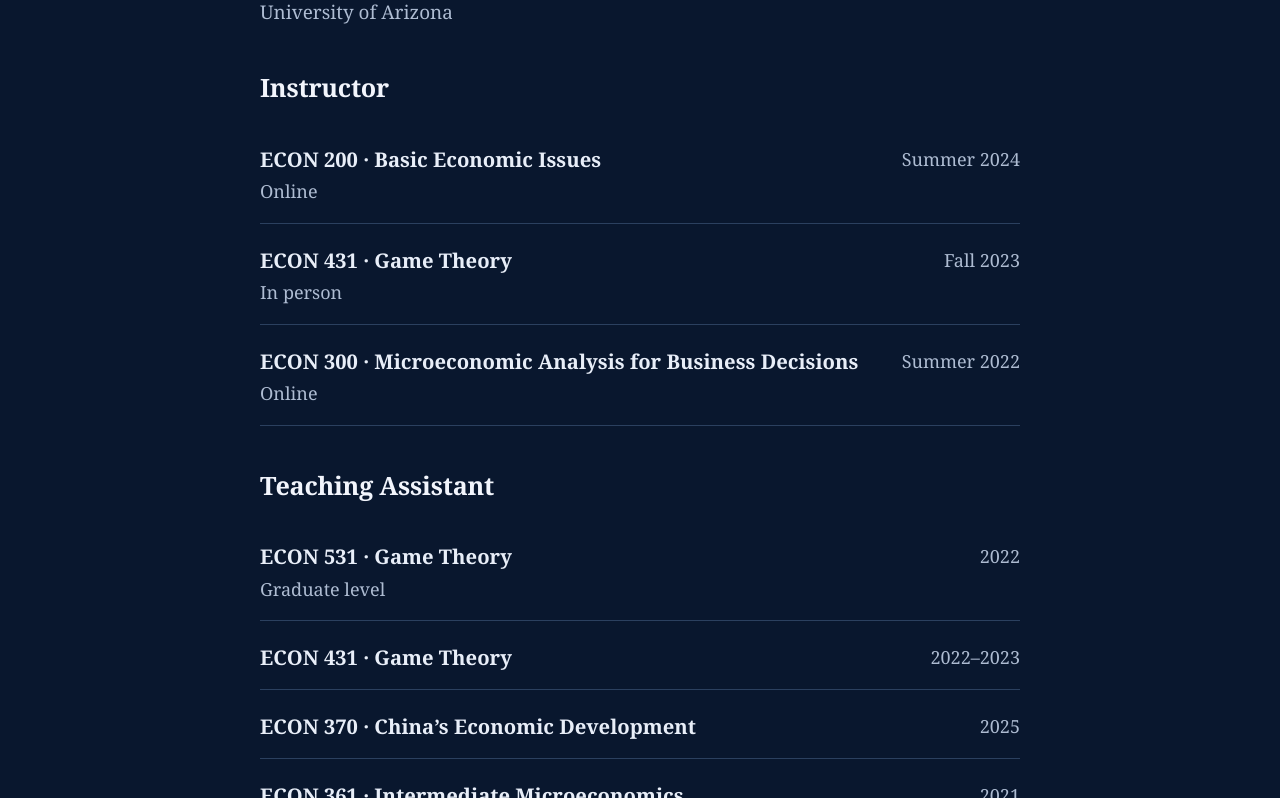
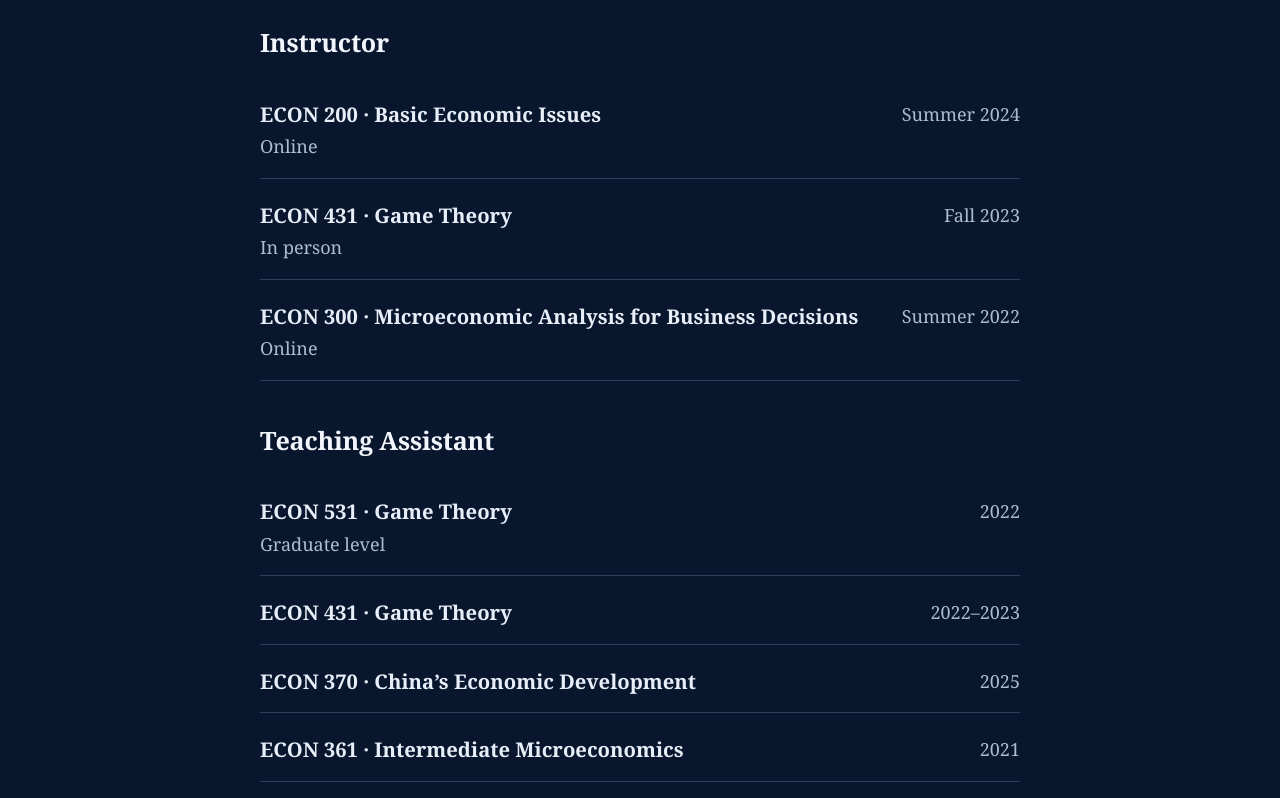
Before and after one commit to WanderCroC/wandercroc.github.io, a website: page site/teaching/index.html in a window 1280 px wide. Shown: the part 209-1007 px from the top of the page. Drawn offline with Linux system fonts and the light colour scheme.

Commit message:
Update index.html

```diff
--- a/site/teaching/index.html
+++ b/site/teaching/index.html
@@ -26,7 +26,6 @@
   <main id="main" class="page">
     <div class="page-heading">
       <h1>Teaching</h1>
-      <p>University of Arizona</p>
     </div>
     <section class="content-section">
       <h2>Instructor</h2>
```
